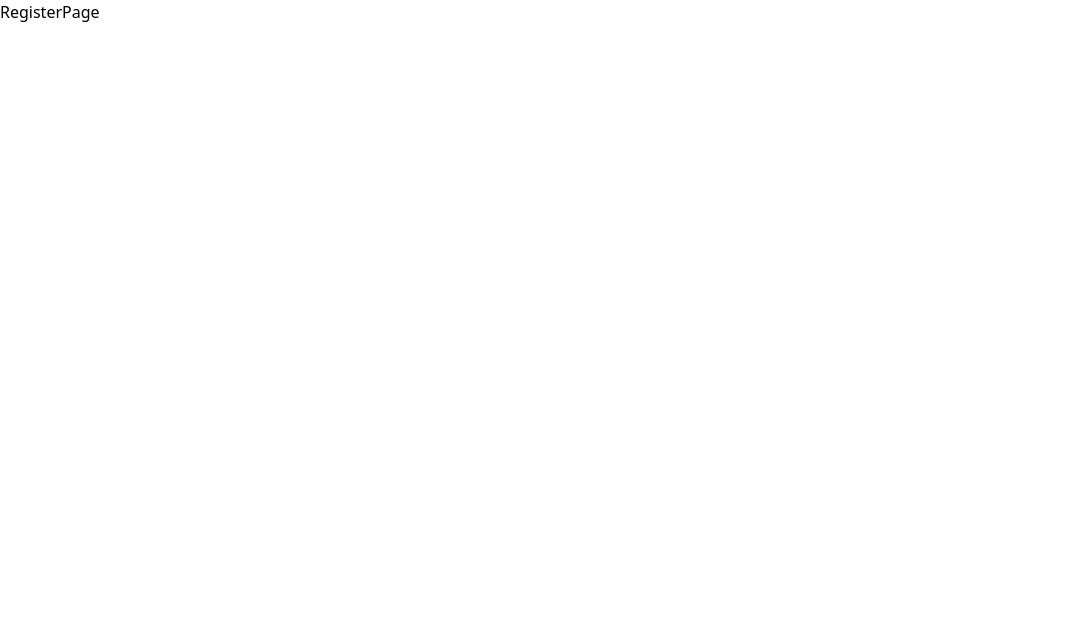
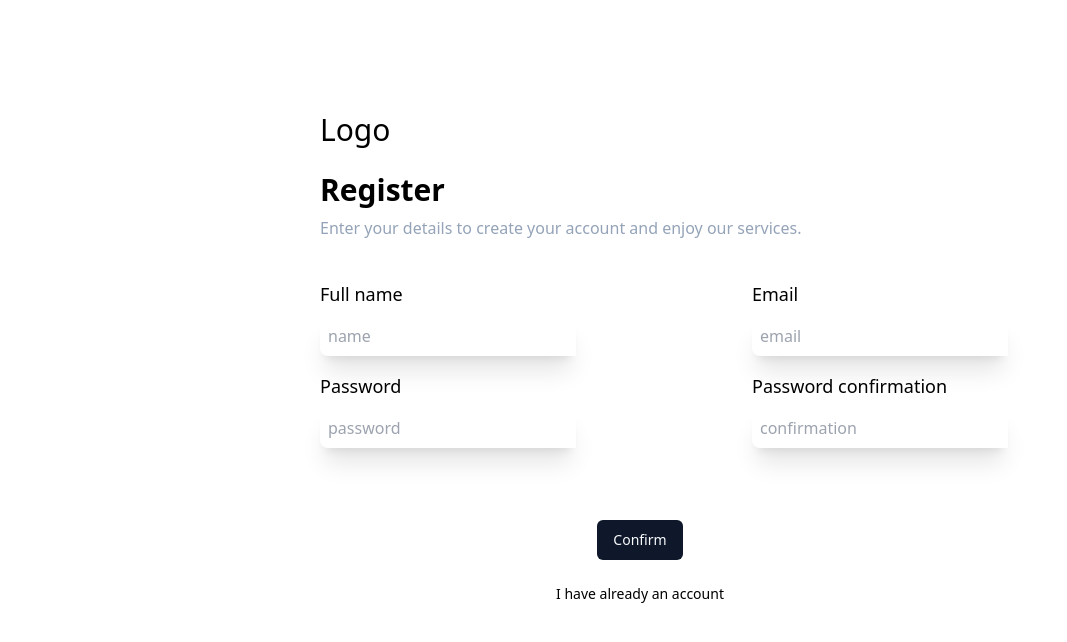
Before and after one commit to eliasbar404/Recipe_App_UI, a React (Vite) app: page /register in a window 1280 px wide. Shown: the top 642 px of the page, without its empty margins (0-1067 px from the left). Built offline with nearby package versions, Linux system fonts and the light colour scheme.

Commit message:
styling regesterPage and loginPage

```diff
--- a/src/pages/LoginPage.jsx
+++ b/src/pages/LoginPage.jsx
@@ -1,12 +1,29 @@
-
+import { Button } from "@/components/ui/button"
+import { Link } from "react-router-dom"
 
 const LoginPage = () => {
   return (
-    <form>
-      <input type="email" name="" id="" />
-      <input type="password" name="" id="" />
-      <button type="submit">Login</button>
-    </form>
+    <div className="px-16 pt-8 mx-[500px] mt-16 h-[500px]">
+      <div className="flex justify-center my-6 ">
+        <h1 className="text-3xl font-bold mb-2">Log in</h1>
+      </div>
+      <div className="grid grid-cols-1 content-center my-4">
+        <div className="grid grid-cols-1 gap-2 justify-items-center">
+          <label className="text-lg">Email</label>
+          <input type="email" className="w-64 rounded-l-lg p-2 shadow-xl bg-transparent" placeholder="email"/>
+        </div>
+        <div className="grid grid-cols-1 gap-2 my-8 justify-items-center">
+          <label className="text-lg">Password</label>
+          <input type="password" className="w-64 rounded-l-lg p-2 shadow-xl bg-transparent" placeholder="password"/>
+        </div>
+      </div>
+    <div className="flex justify-center">
+      <Button>Log in</Button>
+    </div>
+    <div className="flex justify-center mt-6">
+        <Link to={'/register'} className="text-sm hover:text-blue-500">create account</Link>
+      </div>
+    </div>
   )
 }
 
--- a/src/pages/RegisterPage.jsx
+++ b/src/pages/RegisterPage.jsx
@@ -1,8 +1,43 @@
-
+import { Button } from "@/components/ui/button"
+import { Link } from "react-router-dom"
 
 const RegisterPage = () => {
   return (
-    <div>RegisterPage</div>
+    <div className="px-16 pt-8 mx-64 mt-16 h-[500px] ">
+      <div className="my-4">
+        <h1 className="text-3xl">Logo</h1>
+        <div className="my-4 py-2">
+          <h1 className="text-3xl font-bold mb-2">Register</h1>
+          <p className="text-md text-slate-400">Enter your details to create your account and enjoy our services.</p>
+        </div>
+      </div>
+      <form >
+        <div className="grid grid-cols-2 my-6">
+          <div className="grid grid-cols-1 my-2 ">
+            <label className="text-lg mb-2">Full name</label>
+            <input type="text" className="w-64 rounded-l-lg p-2 shadow-xl bg-transparent" placeholder="name"/>
+          </div>
+          <div className="grid grid-cols-1 my-2 ml-28">
+            <label className="text-lg mb-2">Email</label>
+            <input type="email" className="w-64 rounded-l-lg p-2 shadow-xl bg-transparent" placeholder="email"/>
+          </div>
+          <div className="grid grid-cols-1 my-2 ">
+            <label className="text-lg mb-2">Password</label>
+            <input type="password" className="w-64 rounded-l-lg p-2 shadow-xl bg-transparent" placeholder="password"/>
+          </div>
+          <div className="grid grid-cols-1 my-2 ml-28">
+            <label className="text-lg mb-2">Password confirmation</label>
+            <input type="password" className="w-64 rounded-l-lg p-2 shadow-xl bg-transparent" placeholder="confirmation"/>
+          </div>
+        </div>
+        <div className="flex justify-center mt-16">
+          <Button>Confirm</Button>
+        </div>
+      </form>
+      <div className="flex justify-center mt-6">
+        <Link to={'/login'} className="text-sm hover:text-blue-500">I have already an account</Link>
+      </div>
+    </div>
   )
 }
 
```
